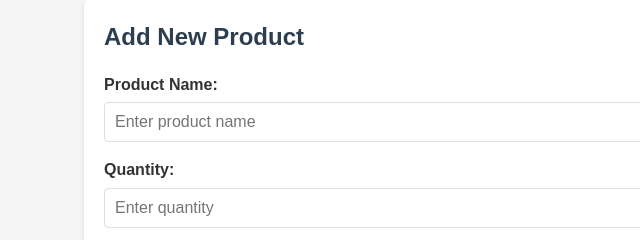
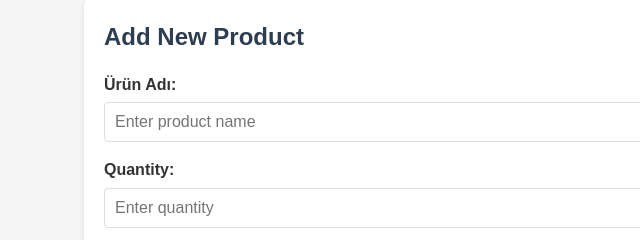
Before and after one commit to oguzhanural/teach-javascript, a plain HTML site: page index.html in a window 1280 px wide. Shown: the part 123-363 px from the top of the page, 0-640 px from the left. Drawn offline with Linux system fonts and the light colour scheme.

Commit message:
Change label name

```diff
--- a/index.html
+++ b/index.html
@@ -15,7 +15,7 @@
             <h2>Add New Product</h2>
             <form id="product-form">
                 <div class="form-group">
-                    <label for="name">Product Name:</label>
+                    <label for="name">Ürün Adı:</label>
                     <input type="text" id="name" placeholder="Enter product name" required>
                 </div>
                 <div class="form-group">
```
